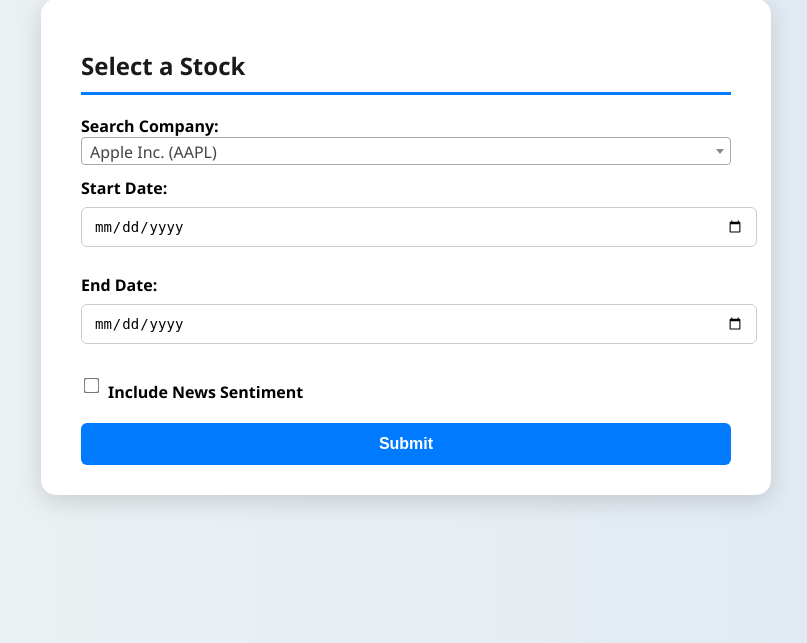
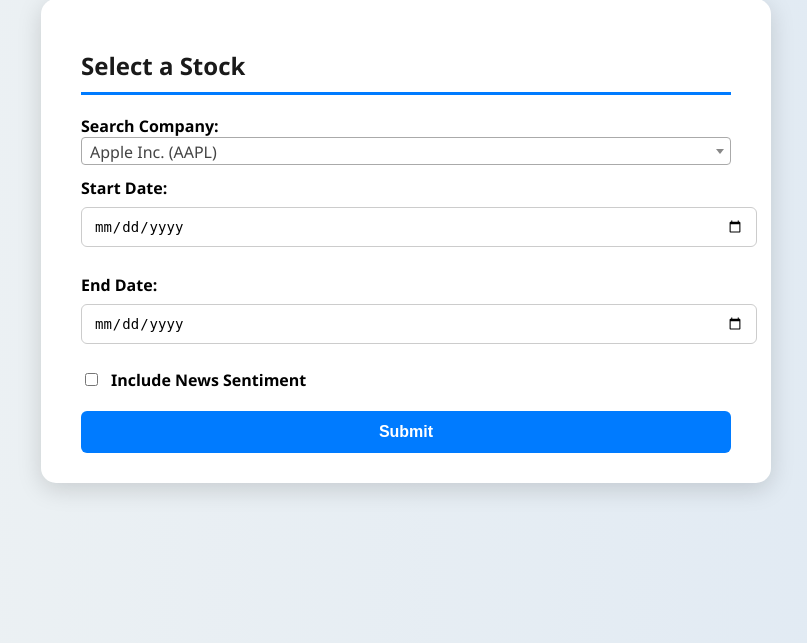
Before and after one commit to MaanasRao/stock-analyzer, a Flask app: page / in a window 1280 px wide. Shown: the part 41-684 px from the top of the page, without its empty margins (234-1041 px from the left). Run offline with Flask 3, Linux system fonts and the light colour scheme; data that the repository does not hold is empty; some libraries are stand-ins or nearby versions.

Commit message:
Update index.html

```diff
--- a/templates/index.html
+++ b/templates/index.html
@@ -33,10 +33,10 @@
         <label>End Date:</label>
         <input type="date" id="end_date" name="end_date" required>
 
-        <div class="checkbox-container">
-            <input type="checkbox" name="include_sentiment" id="sentiment">
-            <label for="sentiment">Include News Sentiment</label>
-        </div>
+<div class="form-group" style="display: flex; align-items: center; gap: 10px; margin-top: 10px;">
+    <input type="checkbox" id="include_sentiment" name="include_sentiment">
+    <label for="include_sentiment" style="margin: 0;">Include News Sentiment</label>
+</div>
 
         <button type="submit">Submit</button>
     </form>
```
